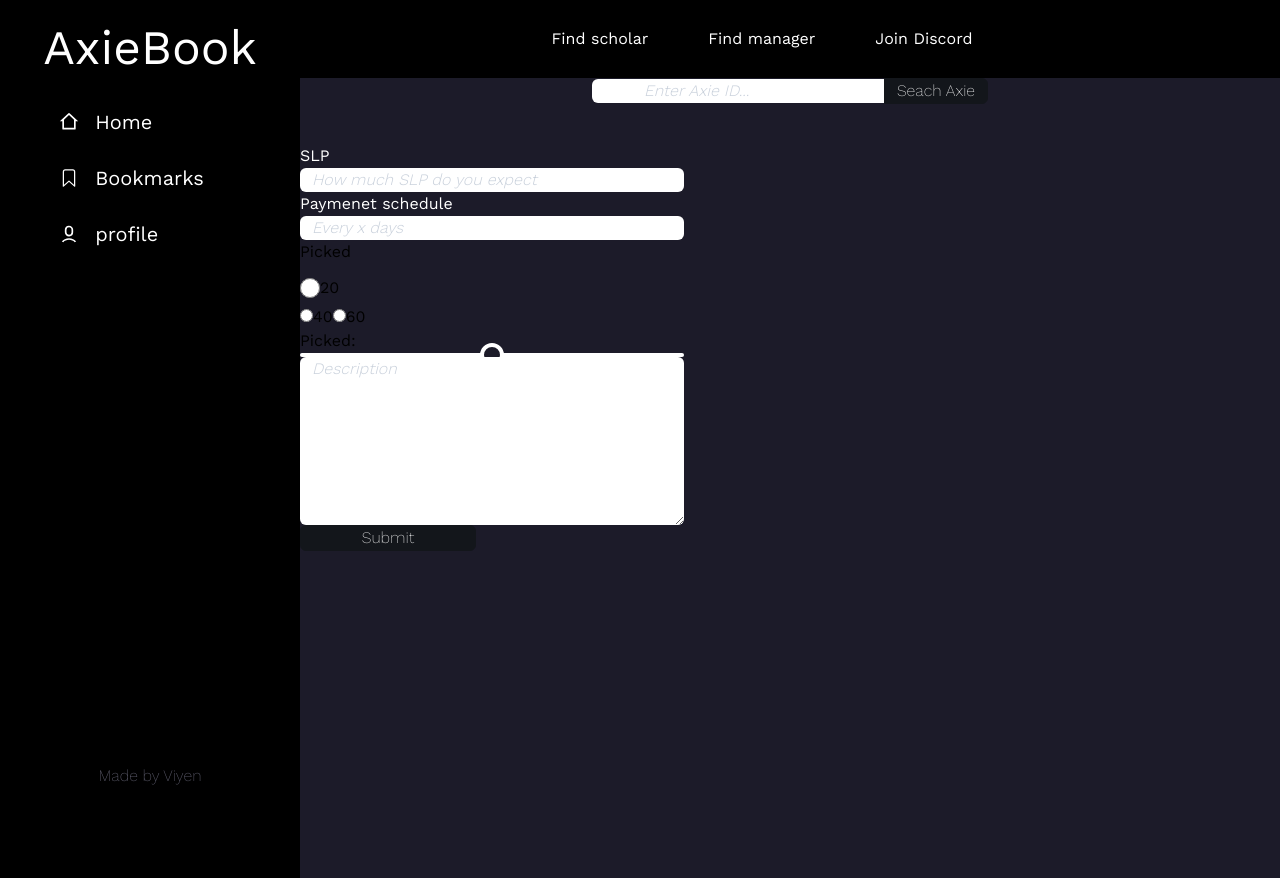
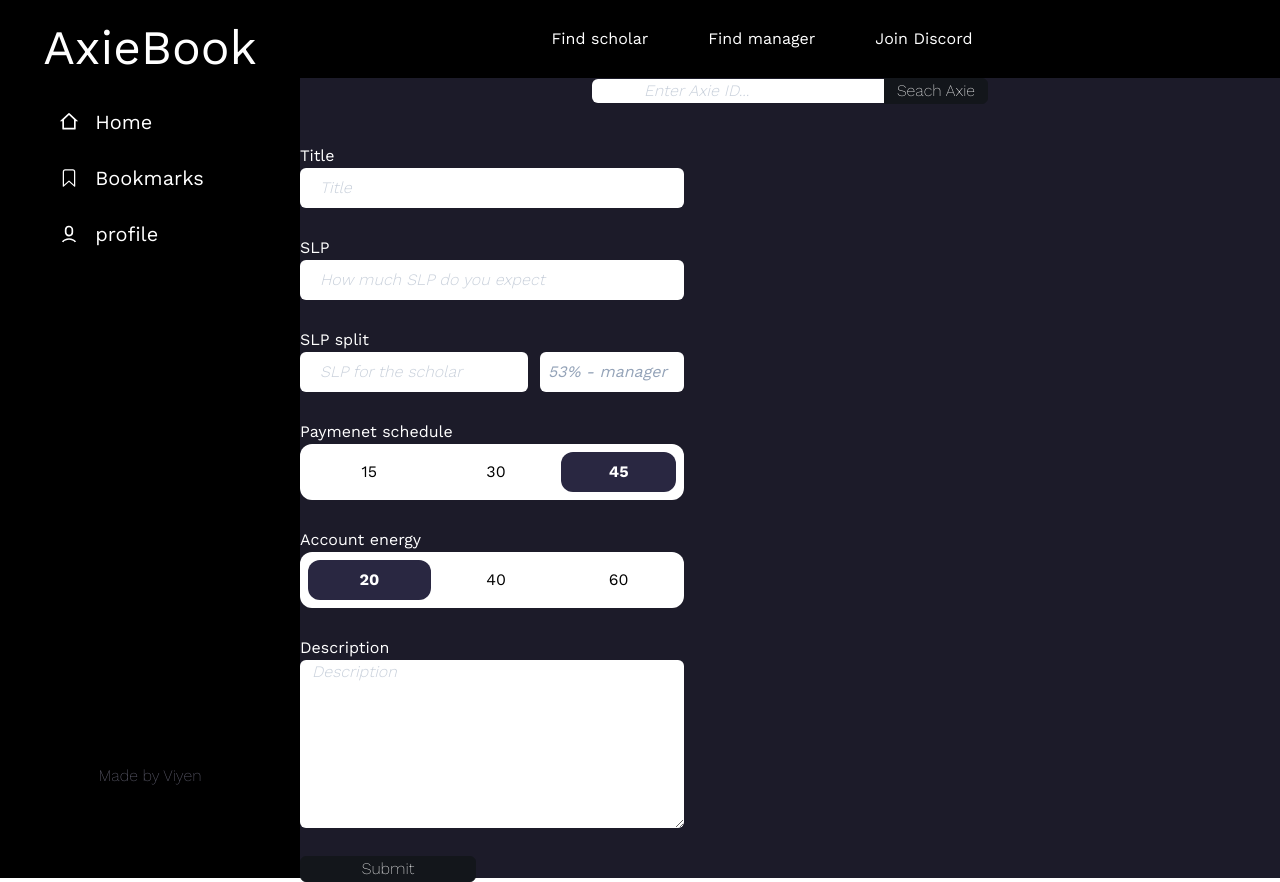
Before and after one commit to IsmailKemmoune/AxieBook, a Next.js app: page /postCreation in a window 1280 px wide. Built offline with nearby package versions, Linux system fonts and the light colour scheme.

Commit message:
modified axie form

```diff
--- a/components/AxieForm.jsx
+++ b/components/AxieForm.jsx
@@ -1,119 +1,196 @@
-import { Formik, Field, Form } from "formik";
+import { useForm } from "react-hook-form";
 import { useState } from "react";
 
 const AxieForm = () => {
-  const [isChecked, setIsChecked] = useState(false);
+  const { register, handleSubmit } = useForm();
+  const onSubmit = (data) => console.log(data);
+
+  const splitCalc = (e) => console.log(e.target.value);
 
   return (
     <div>
-      <Formik
-        initialValues={{
-          energy: "",
-          payment: "",
-          slp: "",
-          split: "",
-          description: "",
-        }}
-        onSubmit={(values, { setSubmitting }) => {
-          setTimeout(() => {
-            alert(JSON.stringify(values, null, 2));
-            setSubmitting(false);
-          }, 400);
-        }}
+      <form
+        onSubmit={handleSubmit(onSubmit)}
+        className="flex flex-col space-y-7"
       >
-        {({
-          values,
-          errors,
-          touched,
-          handleChange,
-          handleBlur,
-          handleSubmit,
-          isSubmitting,
-          /* and other goodies */
-        }) => (
-          <form onSubmit={handleSubmit} className="flex flex-col">
+        <div className="flex flex-col">
+          <label htmlFor="slp" className="text-white">
+            Title
+          </label>
+          <input
+            {...register("title")}
+            className="indent-3 placeholder:italic placeholder:opacity-50 placeholder:text-slate-400 rounded-md focus:border-white outline-none font-light w-96 p-2"
+            placeholder="Title"
+            type="text"
+          />
+        </div>
+
+        <div className="flex flex-col">
           <label htmlFor="slp" className="text-white">
             SLP
           </label>
           <input
-              className="indent-3 placeholder:italic placeholder:opacity-50 placeholder:text-slate-400 rounded-md hover:border-red focus:border-white outline-none font-light w-96"
+            {...register("slp")}
+            className="indent-3 placeholder:italic placeholder:opacity-50 placeholder:text-slate-400 rounded-md focus:border-white outline-none font-light w-96 p-2"
             placeholder="How much SLP do you expect"
             type="text"
-              name="slp"
             id="slp"
-              onChange={handleChange}
-              onBlur={handleBlur}
-              value={values.password}
           />
+        </div>
 
+        <div className="w-96 flex items-end">
+          <div className="flex flex-col w-9/12 mr-3">
             <label htmlFor="slp" className="text-white">
-              Paymenet schedule
+              SLP split
             </label>
             <input
-              className="indent-3 placeholder:italic placeholder:opacity-50 placeholder:text-slate-400 rounded-md hover:border-red focus:border-white outline-none font-light w-96"
-              placeholder="Every x days"
+              {...register("split")}
+              onChange={splitCalc}
+              className="indent-3 placeholder:italic placeholder:opacity-50 placeholder:text-slate-400 rounded-md  focus:border-white outline-none font-light p-2"
+              placeholder="SLP for the scholar"
               type="text"
-              name="paymenet"
-              onChange={handleChange}
-              onBlur={handleBlur}
-              value={values.password}
             />
+          </div>
+          <div className="bg-white border-slate-400 w-1/2 rounded-md h-[40px] p-2 cursor-not-allowed">
+            <p className="text-slate-400 italic ">53% - manager</p>
+          </div>
+        </div>
 
-            <div id="my-radio-group">Picked</div>
-            <div role="group" aria-labelledby="my-radio-group">
-              <div className="">
-                <label className="inline-flex items-center mt-3">
-                  <Field
+        <div className="flex flex-col">
+          <p className="text-white">Paymenet schedule</p>
+          <div className="grid w-96 grid-cols-3 space-x-2 rounded-xl bg-white p-2">
+            <div>
+              <input
+                {...register("payment")}
                 type="radio"
-                    name="picked"
+                id="15"
+                className="peer hidden"
+                checked
+              />
+              <label
+                htmlFor="15"
+                className="block cursor-pointer select-none rounded-xl p-2 text-center peer-checked:bg-secondary peer-checked:font-bold peer-checked:text-white"
+              >
+                15
+              </label>
+            </div>
+
+            <div>
+              <input
+                {...register("payment")}
+                type="radio"
+                id="30"
+                className="peer hidden"
+              />
+              <label
+                htmlFor="30"
+                className="block cursor-pointer select-none rounded-xl p-2 text-center peer-checked:bg-secondary peer-checked:font-bold peer-checked:text-white"
+              >
+                30
+              </label>
+            </div>
+
+            <div>
+              <input
+                {...register("payment")}
+                type="radio"
+                id="45"
+                className="peer hidden"
+              />
+              <label
+                htmlFor="45"
+                className="block cursor-pointer select-none rounded-xl p-2 text-center peer-checked:bg-secondary peer-checked:font-bold peer-checked:text-white"
+              >
+                45
+              </label>
+            </div>
+          </div>
+        </div>
+
+        <div className="flex flex-col">
+          <p className="text-white">Account energy</p>
+          <div className="grid w-96 grid-cols-3 space-x-2 rounded-xl bg-white p-2">
+            <div>
+              <input
+                {...register("energy")}
+                type="radio"
                 value="20"
-                    className="h-5 w-5 text-red-600 "
+                id="20"
+                className="peer hidden"
+                checked
               />
+              <label
+                htmlFor="20"
+                className="block cursor-pointer select-none rounded-xl p-2 text-center peer-checked:bg-secondary peer-checked:font-bold peer-checked:text-white"
+              >
                 20
               </label>
             </div>
-              <label>
-                <Field type="radio" name="picked" value="40" />
+
+            <div>
+              <input
+                {...register("energy")}
+                type="radio"
+                value={40}
+                id="40"
+                className="peer hidden"
+              />
+              <label
+                htmlFor="40"
+                className="block cursor-pointer select-none rounded-xl p-2 text-center peer-checked:bg-secondary peer-checked:font-bold peer-checked:text-white"
+              >
                 40
               </label>
-              <label>
-                <Field type="radio" name="picked" value="60" />
+            </div>
+
+            <div>
+              <input
+                {...register("energy")}
+                type="radio"
+                value={60}
+                id="60"
+                className="peer hidden"
+              />
+              <label
+                htmlFor="60"
+                className="block cursor-pointer select-none rounded-xl p-2 text-center peer-checked:bg-secondary peer-checked:font-bold peer-checked:text-white"
+              >
                 60
               </label>
-              <div>Picked: {values.picked}</div>
+            </div>
+          </div>
         </div>
         {/*  */}
-
+        {/* <div className="flex flex-col">
+          <p className="text-white">SLP split</p>
           <input
+            {...register("split")}
             className="w-96 h-1 rounded-sm appearance-none outline-none "
             type="range"
-              name="split"
-              onChange={handleChange}
-              onBlur={handleBlur}
-              value={values.password}
           />
+        </div> */}
 
+        <div className="flex flex-col">
+          <label htmlFor="description" className="text-white">
+            Description
+          </label>
           <textarea
+            {...register("description")}
+            id="description"
             className="indent-3 placeholder:italic placeholder:opacity-50 placeholder:text-slate-400 rounded-md hover:border-red focus:border-white outline-none font-light w-96"
             placeholder="Description"
             rows="7"
             cols="33"
-              name="description"
-              onChange={handleChange}
-              onBlur={handleBlur}
-              value={values.textarea}
           />
+        </div>
 
         <button
           type="submit"
-              disabled={isSubmitting}
           className="text-white border bg-gray-500 border-gray-500 rounded-md px-3 hover:bg-secondary font-extralight transition duration-200 ease-linear cursor-pointer w-44"
         >
           Submit
         </button>
       </form>
-        )}
-      </Formik>
     </div>
   );
 };
--- a/components/ManagerPost.jsx
+++ b/components/ManagerPost.jsx
@@ -48,14 +48,14 @@
           </div>
         </div>
       )}
-      <div className="border-l-8 border-manager grid grid-cols-[60%_1fr] postmd:grid-rows-2 postmd:grid-cols-none postmd:justify-items-center">
+      <div className="border-l-8 border-manager grid grid-cols-[60%_1fr] postlg:grid-cols-none postlg:justify-items-center  postlg:grid-rows-[1fr_100px] postmd:grid-rows-2 postsm:grid-rows-[1fr_200px] postxsm:grid-rows-[1fr_300px]">
 
-        <div className="flex p-5 postmd:w-4/5 postmd:justify-between postmd:px-0">
+        <div className="flex p-5 postlg:w-full postlg:justify-evenly postlg:px-0 postsm:flex-col postsm:items-center">
           <ManagerPostAxieImage />
           <ManagerPostAxieImage />
           <ManagerPostAxieImage />
         </div>
-        <div className="grid grid-rows-2 grid-cols-2 gap-x-5 p-5 postmd:w-4/5 postmd:justify-items-center">
+        <div className="grid grid-rows-2 grid-cols-2 gap-x-5 p-5 postlg:w-full postlg:grid-cols-4 postlg:grid-rows-none postlg:justify-items-center postlg:self-center postmd:grid-rows-2 postmd:grid-cols-2 postmd:h-full postxsm:grid-rows-4 postxsm:grid-cols-none">
           <ManagerPostInfo text="40 Eenergy">
             <TiFlash className="text-secondary mr-2 text-3xl" />
           </ManagerPostInfo>
--- a/components/ManagerPostInfo.jsx
+++ b/components/ManagerPostInfo.jsx
@@ -7,7 +7,7 @@
 
 export default function ManagerPostInfo({ text, children }) {
   return (
-    <div className="flex items-center mb-2 mt-12 postmd:my-0">
+    <div className="flex items-center mb-2 mt-12 postlg:my-0">
       {/* <RiSplitCellsHorizontal className="text-secondary mr-2 text-3xl" /> */}
       {children}
       <p className="text-white italic">{text}</p>
--- a/package.json
+++ b/package.json
@@ -11,13 +11,13 @@
   "dependencies": {
     "allotment": "^1.14.1",
     "axios": "^0.27.2",
-    "formik": "^2.2.9",
     "http-server": "^14.1.0",
     "next": "12.1.6",
     "pixi-spine": "^3.0.13",
     "pixi.js": "^6.3.2",
     "react": "18.1.0",
     "react-dom": "18.1.0",
+    "react-hook-form": "^7.32.0",
     "react-icons": "^4.3.1"
   },
   "devDependencies": {
--- a/styles/globals.css
+++ b/styles/globals.css
@@ -55,7 +55,7 @@
   appearance: none;
   width: 1.5rem;
   height: 1.5rem;
-  background-color: #1c1b29;
+  background-color: #292741;
   border: 0.25rem solid white;
   border-radius: 1rem;
   cursor: pointer;
--- a/tailwind.config.js
+++ b/tailwind.config.js
@@ -63,7 +63,10 @@
         post: "64rem",
       },
       screens: {
-        postmd: {max: "1400px"}
+        postlg: {max: "1400px"},
+        postmd: {max: "1100px"},
+        postsm: {max: "1000px"},
+        postxsm: {max: "800px"},
       },
       boxShadow: {
         post: "#25233b -5px 5px, #211f34 -10px 10px, #1d1b2e -15px 15px",
```
Also changed, not shown: 1 other file (tests, documents, lock files or other folders). Lines whose indentation alone changed are shown as unchanged.
